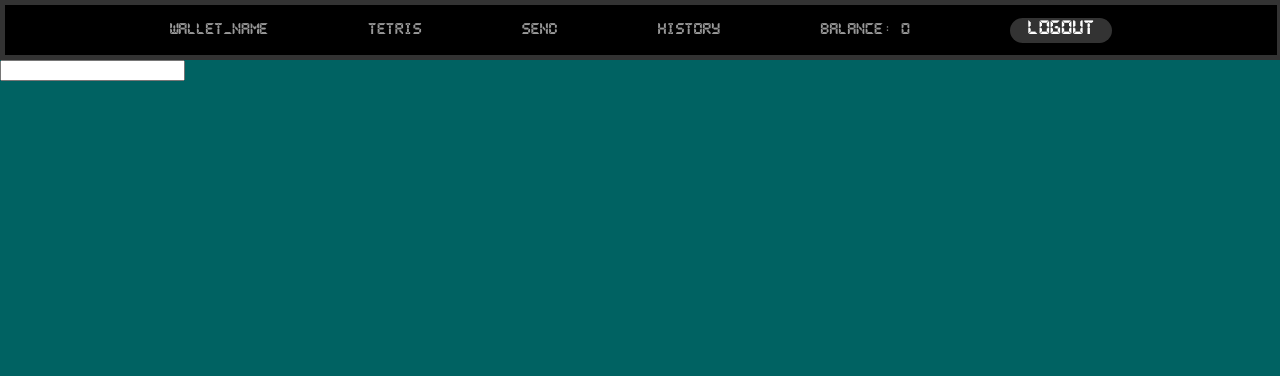
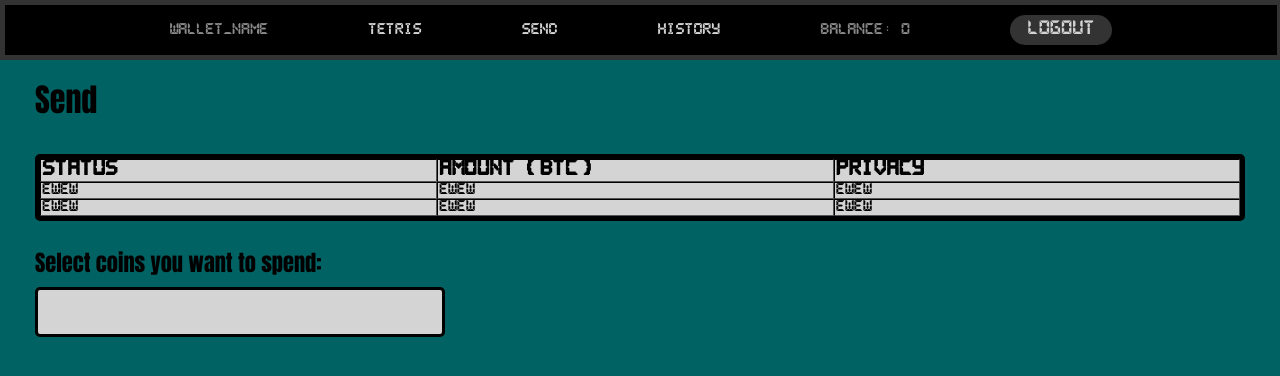
Before and after one commit to Fuza322/Tetris-React, a React (Create React App) app in the folder Stepped Solutions/react-tetris - FINISHED/: page /send in a window 1280 px wide. Shown: the top 376 px of the page. Built offline with nearby package versions, Linux system fonts and the light colour scheme.

Commit message:
add Send, History, Generate, Load pages

```diff
--- a/Stepped Solutions/react-tetris - FINISHED/src/components/GenerateWallet.js
+++ b/Stepped Solutions/react-tetris - FINISHED/src/components/GenerateWallet.js
@@ -1,9 +1,28 @@
 import React from 'react';
+import st from './styles/GenerateLoadWallet.module.css';
+import s from './styles/OtherElements.module.css';
 
 export function GenerateWallet() {
     return (
         <div>
-            <input/>
+            <div className={`${s.descriptionTextStyle} ${st.divContentWrapper}`}>
+                <h2 className={s.mainTextStyle}>Generate Wallet</h2>
+                Heads up!
+                You cannot recover your wallet without your password. Therefore we strongly advise you to use a password
+                that you will not forget
+            </div>
+            <hr/>
+            <div className={st.divInputForm}>
+                <div>
+                    <p className={s.paragraphTextStyle}>Wallet name:</p>
+                    <input className={s.inputStyle}/>
+                </div>
+                <div>
+                    <p className={s.paragraphTextStyle}>Choose password:</p>
+                    <input className={s.inputStyle}/>
+                </div>
+                <button className={s.buttonStyle}>Generate</button>
+            </div>
         </div>
     )
 }
--- a/Stepped Solutions/react-tetris - FINISHED/src/components/History.js
+++ b/Stepped Solutions/react-tetris - FINISHED/src/components/History.js
@@ -1,9 +1,36 @@
 import React from 'react';
+import s from "./styles/OtherElements.module.css";
+import st from "./styles/History.module.css";
 
 export function History() {
     return (
         <div>
-            <input/>
+            <div className={`${s.descriptionTextStyle} ${st.divContentWrapper}`}>
+                <h2 className={s.mainTextStyle}>History</h2>
+            </div>
+            <div className={st.divContentWrapper}>
+                <table border={3} className={s.tableStyle}>
+                    <thead>
+                    <tr>
+                        <th className={s.thStyle}>Date</th>
+                        <th className={s.thStyle}>Amount (BTC)</th>
+                        <th className={s.thStyle}>Transaction ID</th>
+                    </tr>
+                    </thead>
+                    <tbody>
+                    <tr>
+                        <td>ewew</td>
+                        <td>ewew</td>
+                        <td>ewew</td>
+                    </tr>
+                    <tr>
+                        <td>ewew</td>
+                        <td>ewew</td>
+                        <td>ewew</td>
+                    </tr>
+                    </tbody>
+                </table>
+            </div>
         </div>
     )
 }
--- a/Stepped Solutions/react-tetris - FINISHED/src/components/LoadWallet.js
+++ b/Stepped Solutions/react-tetris - FINISHED/src/components/LoadWallet.js
@@ -1,10 +1,26 @@
 import React from 'react';
-
+import st from './styles/GenerateLoadWallet.module.css';
+import s from './styles/OtherElements.module.css';
 
 export function LoadWallet() {
     return (
         <div>
-            <input/>
+            <div className={`${s.descriptionTextStyle} ${st.divContentWrapper}`}>
+                <h2 className={s.mainTextStyle}>Load Wallet</h2>
+                In order to download an existing wallet and use it, enter the name and password of your wallet.
+            </div>
+            <hr/>
+            <div className={st.divInputForm}>
+                <div>
+                    <p className={s.paragraphTextStyle}>Wallet name:</p>
+                    <input className={s.inputStyle}/>
+                </div>
+                <div>
+                    <p className={s.paragraphTextStyle}>Enter password:</p>
+                    <input className={s.inputStyle}/>
+                </div>
+                <button className={s.buttonStyle}>Load</button>
+            </div>
         </div>
     )
 }
--- a/Stepped Solutions/react-tetris - FINISHED/src/components/Send.js
+++ b/Stepped Solutions/react-tetris - FINISHED/src/components/Send.js
@@ -1,9 +1,42 @@
 import React from 'react';
+import st from "./styles/Send.module.css";
+import s from "./styles/OtherElements.module.css";
 
 export function Send() {
     return (
         <div>
-            <input/>
+            <div className={`${s.descriptionTextStyle} ${st.divContentWrapper}`}>
+                <h2 className={s.mainTextStyle}>Send</h2>
+            </div>
+            <div className={st.divContentWrapper}>
+                <table border={3} className={s.tableStyle}>
+                    <thead>
+                    <tr>
+                        <th className={s.thStyle}>Status</th>
+                        <th className={s.thStyle}>Amount (BTC)</th>
+                        <th className={s.thStyle}>Privacy</th>
+                    </tr>
+                    </thead>
+                    <tbody>
+                    <tr>
+                        <td>ewew</td>
+                        <td>ewew</td>
+                        <td>ewew</td>
+                    </tr>
+                    <tr>
+                        <td>ewew</td>
+                        <td>ewew</td>
+                        <td>ewew</td>
+                    </tr>
+                    </tbody>
+                </table>
+            </div>
+            <div className={st.divInputForm}>
+                <div>
+                    <p className={s.paragraphTextStyle}>Select coins you want to spend:</p>
+                    <input className={s.inputStyle}/>
+                </div>
+            </div>
         </div>
     )
 }
--- /dev/null
+++ b/Stepped Solutions/react-tetris - FINISHED/src/components/styles/GenerateLoadWallet.module.css
@@ -0,0 +1,11 @@
+.divContentWrapper {
+    display: flex;
+    flex-direction: column;
+    padding: 15px 35px;
+}
+
+.divInputForm {
+    display: flex;
+    flex-direction: column;
+    padding: 10px 35px;
+}
--- /dev/null
+++ b/Stepped Solutions/react-tetris - FINISHED/src/components/styles/History.module.css
@@ -0,0 +1,11 @@
+.divContentWrapper {
+    display: flex;
+    flex-direction: column;
+    padding: 15px 35px;
+}
+
+.divInputForm {
+    display: flex;
+    flex-direction: column;
+    padding: 10px 35px;
+}
--- a/Stepped Solutions/react-tetris - FINISHED/src/components/styles/NavBar.module.css
+++ b/Stepped Solutions/react-tetris - FINISHED/src/components/styles/NavBar.module.css
@@ -13,14 +13,14 @@
     align-items: center;
     font-family: Pixel, Arial, Helvetica, sans-serif;
     font-size: 0.8rem;
-    color: #999999;
+    color: #8a8a8a;
     padding-left: 50px;
     padding-right: 50px;
 }
 
 .navRef {
     text-decoration: none;
-    color: #999999;
+    color: #d4d4d4;
 }
 
 .navRef:hover {
@@ -28,11 +28,11 @@
 }
 
 .logOutButton {
-    height: 25px;
+    height: 30px;
     width: 8vw;
     border-radius: 20px;
     border: none;
-    color: white;
+    color: #d4d4d4;
     background: #333;
     font-family: Pixel, Arial, Helvetica, sans-serif;
     font-size: 1rem;
@@ -41,5 +41,5 @@
 }
 
 .logOutButton:hover {
-    border: 1px solid white;
+    border: 3px solid #d4d4d4;
 }
--- /dev/null
+++ b/Stepped Solutions/react-tetris - FINISHED/src/components/styles/OtherElements.module.css
@@ -0,0 +1,74 @@
+.mainTextStyle {
+    color: black;
+    font-family: Impact, Arial, Helvetica, sans-serif;
+    font-size: 2rem;
+    margin: 0;
+}
+
+.descriptionTextStyle {
+    color: black;
+    font-family: Impact, Arial, Helvetica, sans-serif;
+    font-size: 1rem;
+    margin: 0;
+}
+
+.paragraphTextStyle {
+    color: black;
+    font-family: Impact, Arial, Helvetica, sans-serif;
+    font-size: 1.4rem;
+    margin: 0;
+}
+
+.inputStyle {
+    width: 30vw;
+    height: 3vh;
+    color: #333;
+    background-color: #d4d4d4;
+    font-size: 0.9rem;
+    border: 3px solid black;
+    border-radius: 5px;
+    outline: none;
+    cursor: pointer;
+    margin-top: 8px;
+    margin-bottom: 15px;
+    padding: 10px;
+}
+
+.buttonStyle {
+    box-sizing: border-box;
+    min-height: 10px;
+    width: 200px;
+    border: 3px solid black;
+    border-radius: 20px;
+    color: #d4d4d4;
+    background: #333;
+    font-family: Pixel, Arial, Helvetica, sans-serif;
+    font-size: 1rem;
+    outline: none;
+    cursor: pointer;
+    padding: 10px;
+}
+
+.buttonStyle:hover {
+    border-color: #d4d4d4;
+}
+
+.buttonStyle:active {
+    transform: translateY(4px);
+}
+
+.tableStyle {
+    text-align: left;
+    font-family: Pixel, Arial, Helvetica, sans-serif;
+    font-size: 0.8rem;
+    color: black;
+    border: 5px solid black;
+    border-radius: 5px;
+    border-spacing: 0;
+    background-color: #d4d4d4;
+}
+
+.thStyle {
+    width: 100vw;
+    font-size: 18px;
+}
--- /dev/null
+++ b/Stepped Solutions/react-tetris - FINISHED/src/components/styles/Send.module.css
@@ -0,0 +1,11 @@
+.divContentWrapper {
+    display: flex;
+    flex-direction: column;
+    padding: 15px 35px;
+}
+
+.divInputForm {
+    display: flex;
+    flex-direction: column;
+    padding: 10px 35px;
+}
--- a/Stepped Solutions/react-tetris - FINISHED/src/components/styles/StyledStage.js
+++ b/Stepped Solutions/react-tetris - FINISHED/src/components/styles/StyledStage.js
@@ -3,8 +3,8 @@ import styled from 'styled-components';
 export const StyledStage = styled.div`
     display: grid;
     grid-template-rows: repeat(
-    ${props => props.height},
-    calc(20vw / ${props => props.width})
+        ${props => props.height},
+        calc(20vw / ${props => props.width})
     );
     grid-template-columns: repeat(${props => props.width}, 1fr);
     grid-gap: 1px;
--- a/Stepped Solutions/react-tetris - FINISHED/src/components/styles/StyledTetris.js
+++ b/Stepped Solutions/react-tetris - FINISHED/src/components/styles/StyledTetris.js
@@ -1,11 +1,8 @@
 import styled from 'styled-components';
-// BG Image
-import bgImage from '../../img/bg.png';
 
 export const StyledTetrisWrapper = styled.div`
-  width: 100vw;
-  height: 100vh;
-  background: url(${bgImage}) #000;
+  width: 90vw;
+  height: 90vh;
   background-size: cover;
   overflow: hidden;
 `;
```
Also changed, not shown: Stepped Solutions/react-tetris - FINISHED/src/components/styles/StyledGameOver.js (deleted, +0 -18 lines), Stepped Solutions/react-tetris - FINISHED/src/img/bg.png (deleted), 1 other file (tests, documents, lock files or other folders).
